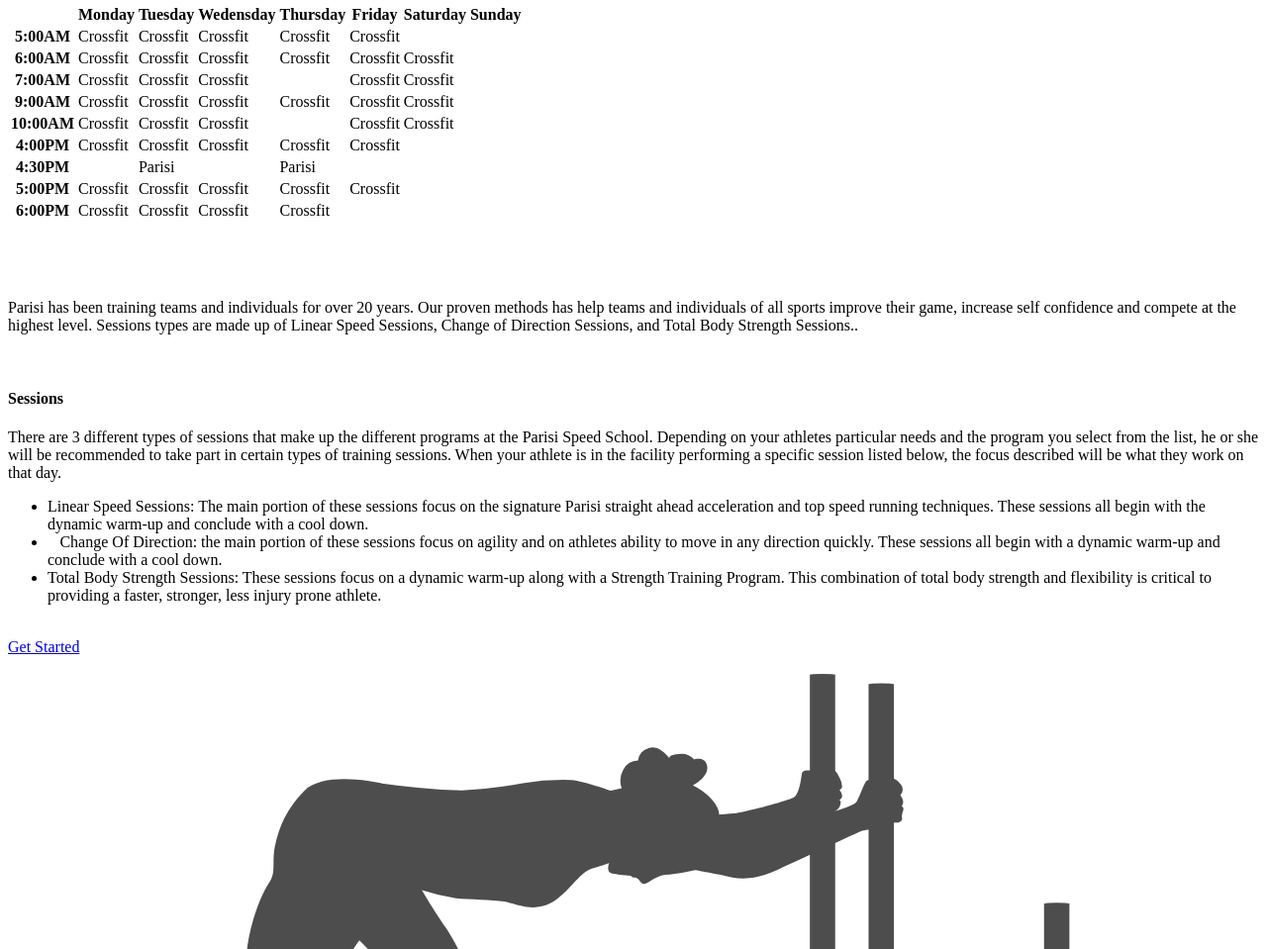
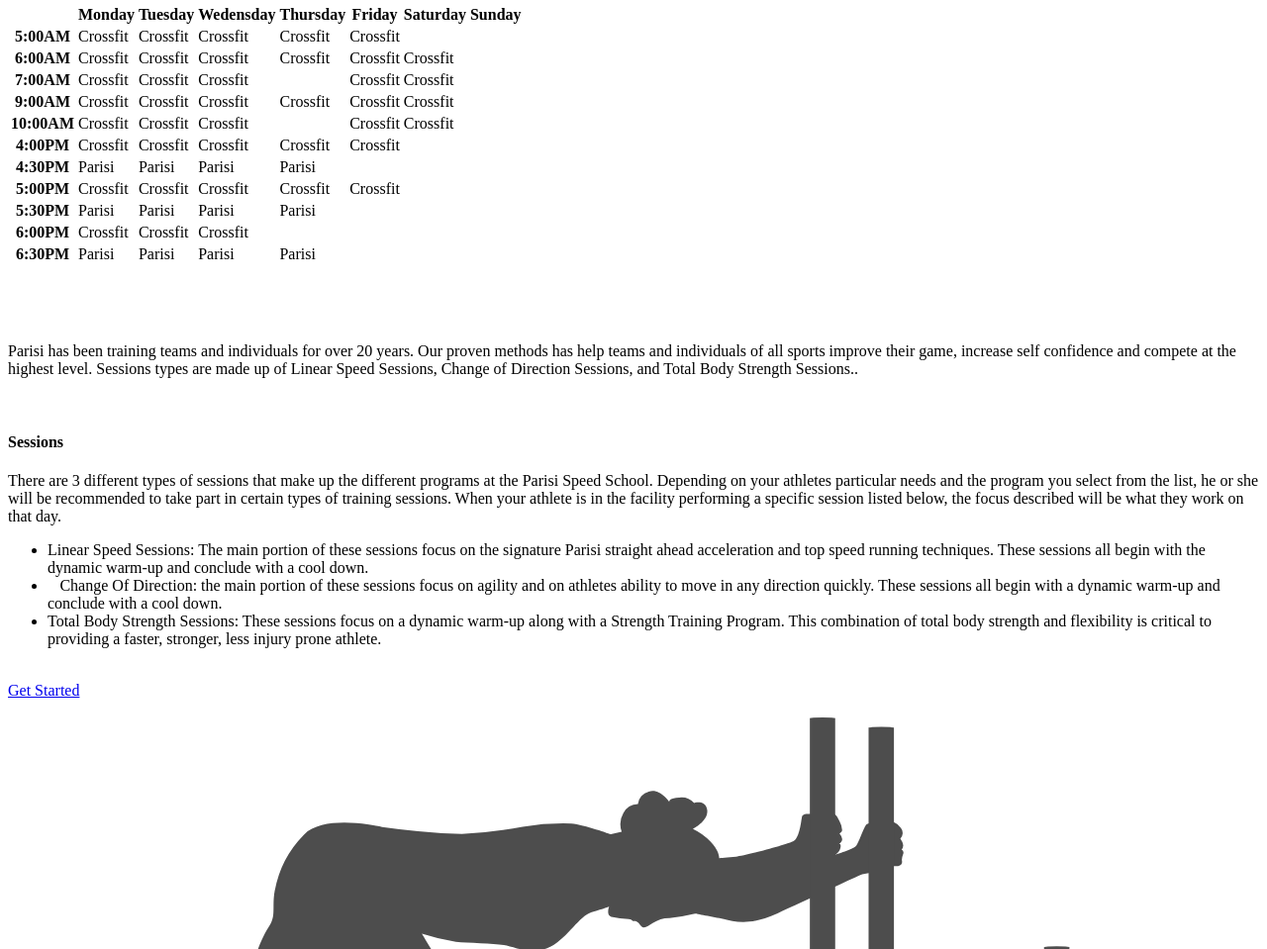
Before and after one commit to mikeytown19/cftc, a Gatsby site: page / in a window 1280 px wide. Shown: the part 765-1724 px from the top of the page at 99% size. Built offline with nearby package versions, Linux system fonts and the light colour scheme; Gatsby itself is replaced by a stand-in of ours; some packages are replaced by stand-ins of ours.

Commit message:
added the correct times to the scehduale

```diff
--- a/src/templates/home-page.js
+++ b/src/templates/home-page.js
@@ -195,10 +195,10 @@
         </tr>
         <tr>
           <th>4:30PM</th>
-          <td></td>
-          <td>Parisi</td>
-          <td></td>
-          <td>Parisi</td>
+          <td className="has-text-danger">Parisi</td>
+          <td className="has-text-danger">Parisi</td>
+          <td className="has-text-danger">Parisi</td>
+          <td className="has-text-danger">Parisi</td>
           <td></td>
           <td></td>
           <td></td>
@@ -214,11 +214,31 @@
           <td></td>
         </tr>
         <tr>
+          <th>5:30PM</th>
+          <td className="has-text-danger">Parisi</td>
+          <td className="has-text-danger">Parisi</td>
+          <td className="has-text-danger">Parisi</td>
+          <td className="has-text-danger">Parisi</td>
+          <td></td>
+          <td></td>
+          <td></td>
+        </tr>
+        <tr>
           <th>6:00PM</th>
           <td>Crossfit</td>
           <td>Crossfit</td>
           <td>Crossfit</td>
-          <td>Crossfit</td>
+          <td></td>
+          <td></td>
+          <td></td>
+          <td></td>
+        </tr>
+        <tr>
+          <th>6:30PM</th>
+          <td className="has-text-danger">Parisi</td>
+          <td className="has-text-danger">Parisi</td>
+          <td className="has-text-danger">Parisi</td>
+          <td className="has-text-danger">Parisi</td>
           <td></td>
           <td></td>
           <td></td>
```
